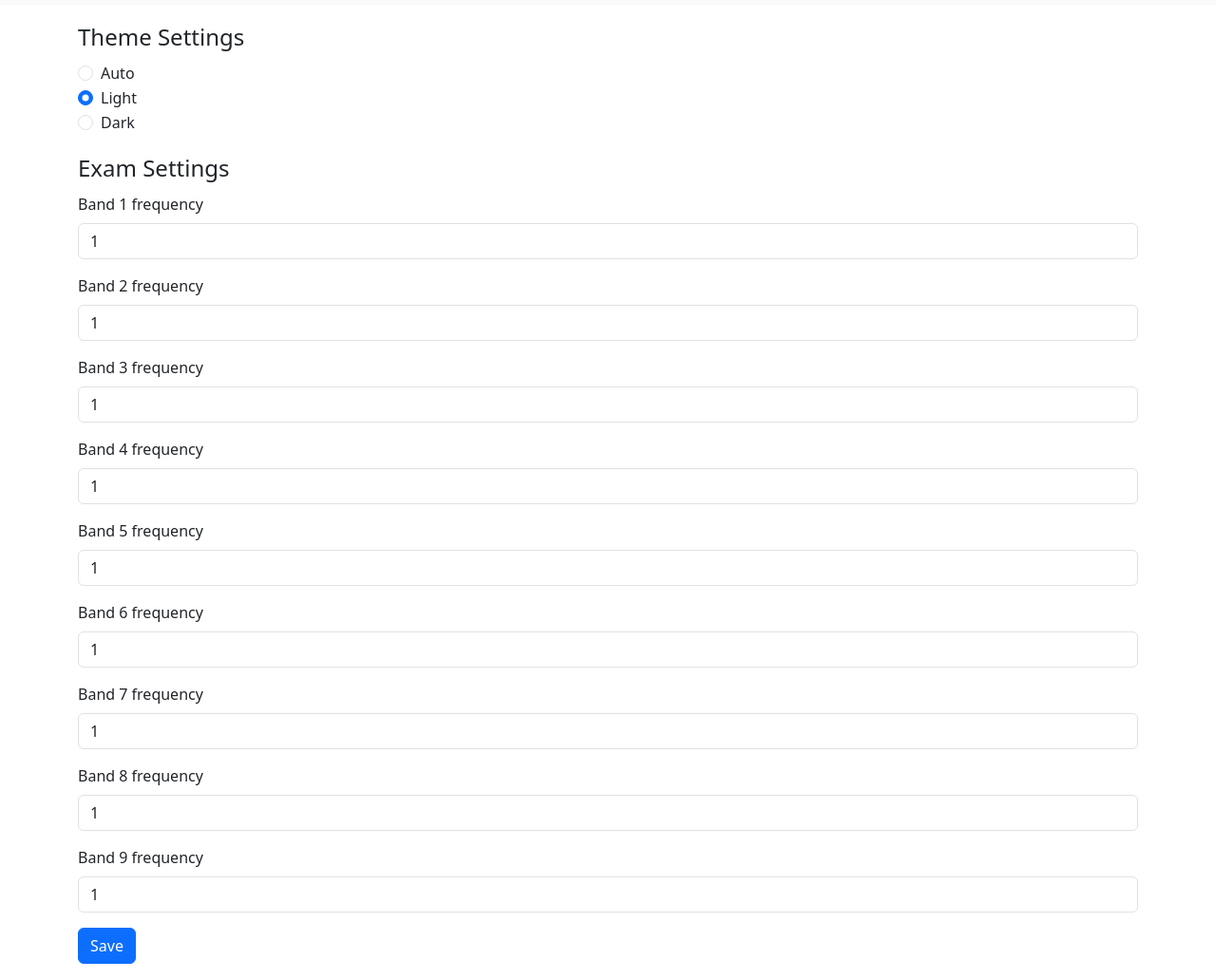
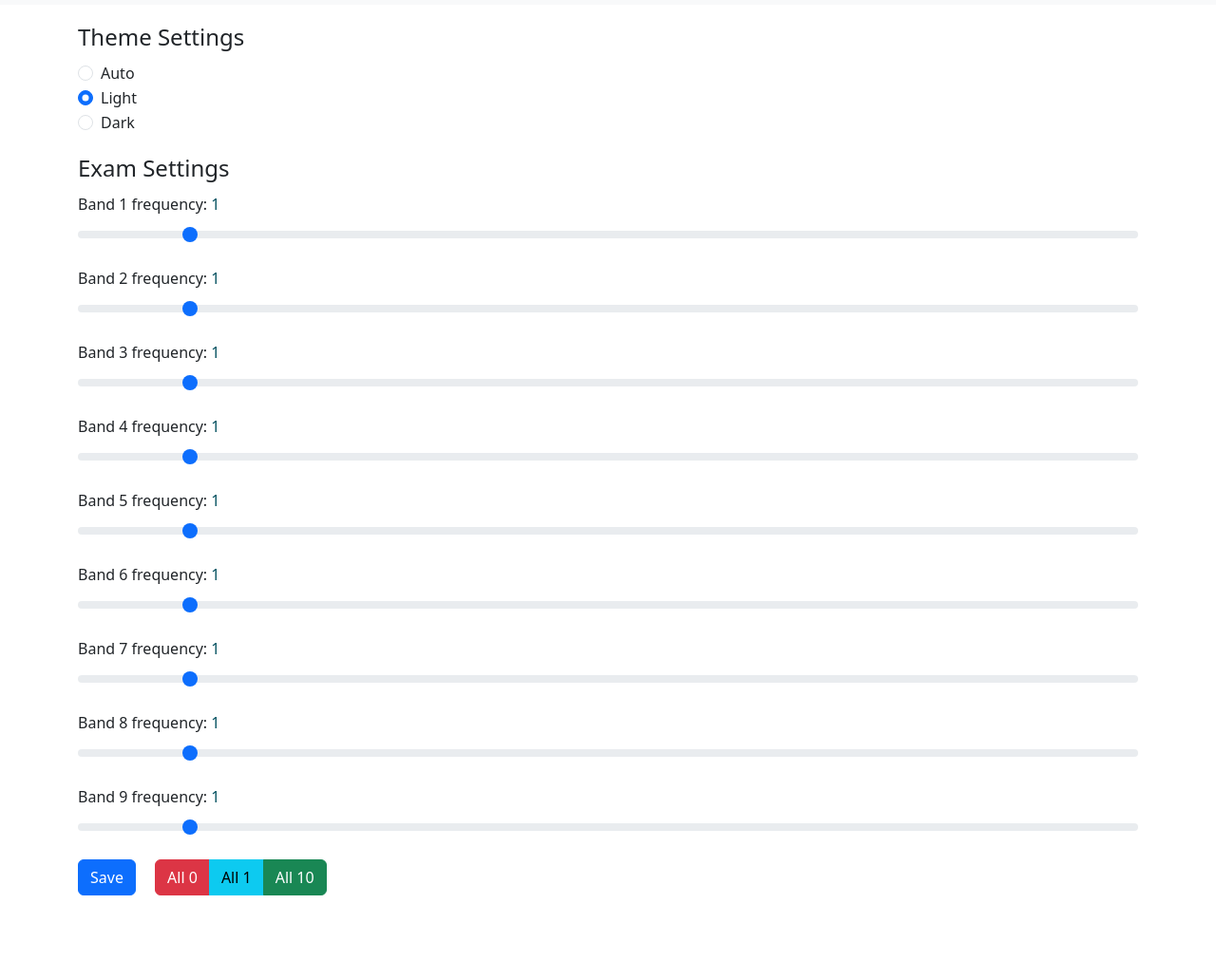
Before and after one commit to Zen341/ielts-band-evaluation-learner, a plain HTML site: page settings.html in a window 1280 px wide. Shown: the part 51-1082 px from the top of the page at 95% size. After the commit the page ends 1010 px from the top, so only its background shows below. Drawn offline with Linux system fonts and the light colour scheme.

Commit message:
Improve: input type range, helpful input default setter

```diff
--- a/settings.html
+++ b/settings.html
@@ -67,15 +67,29 @@
         <form id="settings_exam_form" class="mb-3">
             <fieldset id="settings_exam_fieldset">
                 <legend>Exam Settings</legend>
-                <div id="generated-input-container"></div>
+                <div id="generated-input-container">
+
+                </div>
                 <!-- <div class="mb-3">
                     <label for="default-input" class="form-label">Name</label>
                     <input type="number" class="form-control" name="default-input" id="default-input" placeholder="" />
                 </div> -->
             </fieldset>
-            <button type="submit" class="btn btn-primary">
+            <button type="submit" class="btn btn-primary me-3">
                 Save
             </button>
+            <div class="btn-group" role="group" id="btn-group-set-all">
+                <button type="button" name="btn-all-0" id="btn-all-0" class="btn btn-danger">
+                    All 0
+                </button>
+                <button type="button" name="btn-all-1" id="btn-all-1" class="btn btn-info">
+                    All 1
+                </button>
+                <button type="button" name="btn-all-10" id="btn-all-10" class="btn btn-success">
+                    All 10
+                </button>
+            </div>
+
         </form>
     </div>
 
@@ -119,22 +133,51 @@
             // the settings is an object with key and value
             // for each key value, generate the inputs
             const fieldset = document.getElementById('generated-input-container')
+
+            // highlight the value
+            const getClassColorString = (value) => {
+                if (value == 0) {
+                    return "text-danger-emphasis"
+                }
+                if (value > 0 && value < 10) {
+                    return "text-info-emphasis"
+                }
+                if (value == 10) {
+                    return "text-success-emphasis"
+                }
+            }
+
             for (const key in settings) {
                 const value = settings[key]
+
                 const div = document.createElement('div')
                 div.classList.add('mb-3')
+
                 const label = document.createElement('label')
                 label.classList.add('form-label')
                 label.setAttribute('for', key)
-                label.textContent = key + " frequency"
+                label.textContent = key + " frequency: "
+
+                const outputSpan = document.createElement("span")
+                outputSpan.textContent = value
+                outputSpan.className = getClassColorString(value)
+                label.appendChild(outputSpan)
+
                 const input = document.createElement('input')
-                input.classList.add('form-control')
-                input.setAttribute('type', 'number')
+                input.classList.add('form-range')
+                input.setAttribute('type', 'range')
                 input.setAttribute('name', key)
                 input.setAttribute('id', key)
                 input.setAttribute('min', 0)
+                input.setAttribute("max", 10)
                 // input.setAttribute('value', value)
                 input.value = value
+
+                input.addEventListener("input", (event) => {
+                    outputSpan.textContent = event.target.value
+                    outputSpan.className = getClassColorString(event.target.value)
+                })
+
                 div.appendChild(label)
                 div.appendChild(input)
                 fieldset.appendChild(div)
@@ -163,6 +206,24 @@
             }
         })
 
+        const setAllInputValueTo = (value) => {
+            const inputContainer = document.getElementById("generated-input-container")
+            const inputs = inputContainer.getElementsByTagName("input")
+            Array.from(inputs).forEach((input) => {
+                input.value = value
+                const event = new Event('input', { bubbles: true })
+                input.dispatchEvent(event)
+            })
+        }
+
+        const btnGroupSetAll = document.getElementById("btn-group-set-all")
+        const listBtnSetAll = btnGroupSetAll.getElementsByTagName("button")
+        Array.from(listBtnSetAll).forEach((btn) => btn.addEventListener("click", (event) => {
+            const id = btn.id
+            const value = Number(id.replace("btn-all-", ""))
+            setAllInputValueTo(value)
+        }))
+
 
     </script>
 </body>
```
